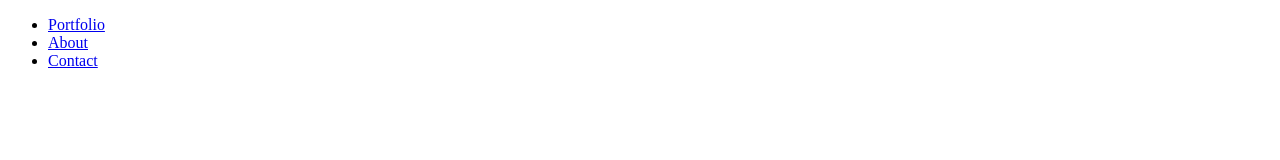
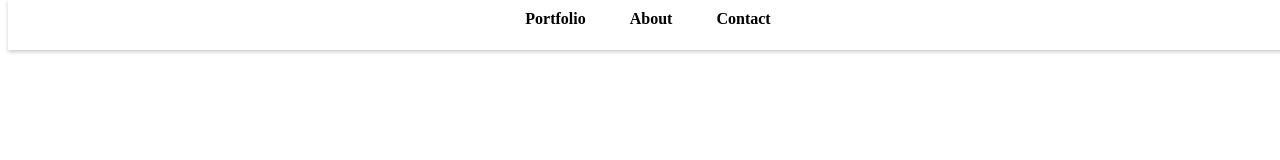
Before and after one commit to RileyManda/html5-portfolio-website, a plain HTML site: page index.html in a window 1280 px wide. Drawn offline with Linux system fonts and the light colour scheme.

Commit message:
Header menu items and alignment

```diff
--- a/index.html
+++ b/index.html
@@ -9,7 +9,7 @@
 </head>
 <body>
     <header class="header">
-        <nav>
+        <nav class="menu">
             <ul>
                 <li><a href ="#">Portfolio</a></li>
                 <li><a href="#">About</a></li>
--- a/styles.css
+++ b/styles.css
@@ -10,6 +10,40 @@
     width: 100%;
     position: fixed;
     z-index: 1;
+    box-shadow: 0 2px 4px rgba(0, 0, 0, 0.2);
+}
+
+.menu {
+    display: flex;
+    justify-content: center;
+    align-items: center;
+}
+
+.menu ul {
+    list-style: none;
+    margin: 0;
+    padding: 0;
+}
+
+.menu li {
+    display: inline-block;
+    margin-left: 20px;
+}
+
+.menu li:first-child {
+    margin-left: 0;
+}
+
+.menu li a {
+    color: #000;
+    text-decoration: none;
+    display: block;
+    padding: 10px;
+    font-weight: bold;
+}
+
+.menu li a:hover {
+    background-color: #ccc;
 }
 /* Nav  Styles */
 
```
